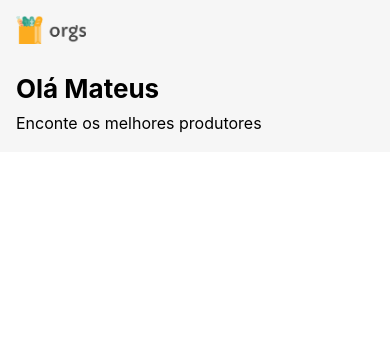
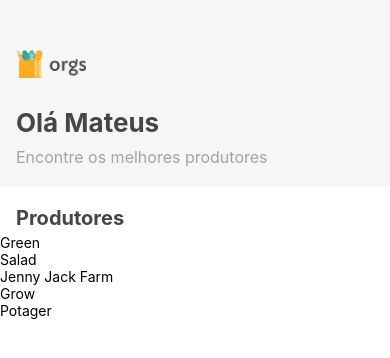
Before and after one commit to mateusgabrielsilva/orgs-hooks-app, a React Native app: screen / in a window 390 px wide. Shown: the top 358 px of the page. Built offline with nearby package versions, Linux system fonts and the light colour scheme.

Commit message:
Finalizado função de listar produtores

```diff
--- a/App.js
+++ b/App.js
@@ -1,12 +1,18 @@
+import { StatusBar } from 'expo-status-bar';
 import { StyleSheet, Text, View, SafeAreaView } from 'react-native';
 import Home from './src/telas/Home';
 
 export default function App() {
   return (
-    <SafeAreaView >
-
+    <SafeAreaView style={estilos.tela} >
+      <StatusBar style="dark" />
       <Home />
-
     </SafeAreaView >
   );
 }
+
+const estilos = StyleSheet.create({
+  tela: {
+    flex: 1
+  }
+})
--- /dev/null
+++ b/src/telas/Home/components/Produtores.js
@@ -0,0 +1,43 @@
+import React, { useEffect, useState } from 'react'
+import { Text, FlatList, StyleSheet } from 'react-native'
+
+import { carregaProdutores } from '../../../services/carregaDados'
+
+export default function Produtores({ topo: Topo }) {
+    const [titulo, setTitulo] = useState('')
+    const [lista, setLista] = useState([])
+
+    useEffect(() => {
+        const retorno = carregaProdutores()
+        setTitulo(retorno.titulo)
+        setLista(retorno.lista)
+    }, [])
+
+    const TopoLista = () => {
+        return <>
+            <Topo />
+            <Text style={estilos.titulo}>{titulo}</Text>
+        </>
+    }
+
+    return <>
+        <FlatList
+            data={lista}
+            renderItem={({item: { nome }}) => <Text>{ nome }</Text>}
+            keyExtractor={({nome}) => nome}
+            ListHeaderComponent={TopoLista}
+        />
+
+    </>
+}
+
+const estilos = StyleSheet.create({
+    titulo: {
+        fontSize: 20,
+        lineHeight: 32,
+        marginHorizontal: 16,
+        marginTop: 16,
+        fontWeight: 'bold',
+        color: '#464646',
+    }
+})
--- a/src/telas/Home/components/Topo.js
+++ b/src/telas/Home/components/Topo.js
@@ -5,9 +5,16 @@ import { carregaTopo } from '../../../services/carregaDados';
 import logo from '../../../../assets/logo.png'
 
 class Topo extends React.Component {
+    state = {
+        topo: {
+            boasVindas: '',
+            legenda: '',
+        }
+    }
+
     atualizaTopo() {
         const retorno = carregaTopo();
-        console.log(retorno)
+        this.setState({topo: retorno})
     }
 
     componentDidMount() {
@@ -18,8 +25,8 @@ class Topo extends React.Component {
         return <>
         <View style={estilos.topo}>
             <Image style={estilos.imagem} source={logo} />
-            <Text style={estilos.boasVindas}>Olá Mateus</Text>
-            <Text style={estilos.legenda}>Enconte os melhores produtores</Text>
+            <Text style={estilos.boasVindas}>{ this.state.topo.boasVindas }</Text>
+            <Text style={estilos.legenda}>{this.state.topo.legenda}</Text>
         </View>
     </>
     }
@@ -29,7 +36,7 @@ const estilos = StyleSheet.create({
     topo: {
         backgroundColor: '#f6f6f6',
         padding: 16,
-
+        paddingTop: 50,
     },
     imagem: {
         width: 70,
@@ -40,10 +47,12 @@ const estilos = StyleSheet.create({
         fontSize: 26,
         lineHeight: 42,
         fontWeight: 'bold',
+        color: '#464646',
     },
     legenda: {
         fontSize: 16,
         lineHeight: 26,
+        color: '#a3a3a3',
     }
 })
 
--- a/src/telas/Home/index.js
+++ b/src/telas/Home/index.js
@@ -1,6 +1,11 @@
 import React from "react";
+import Produtores from "./components/Produtores";
 import Topo from './components/Topo'
 
 export default function Home() {
-    return <Topo />
+    return <Produtores  topo={Topo}/>
+
+
+
+
 }
```
